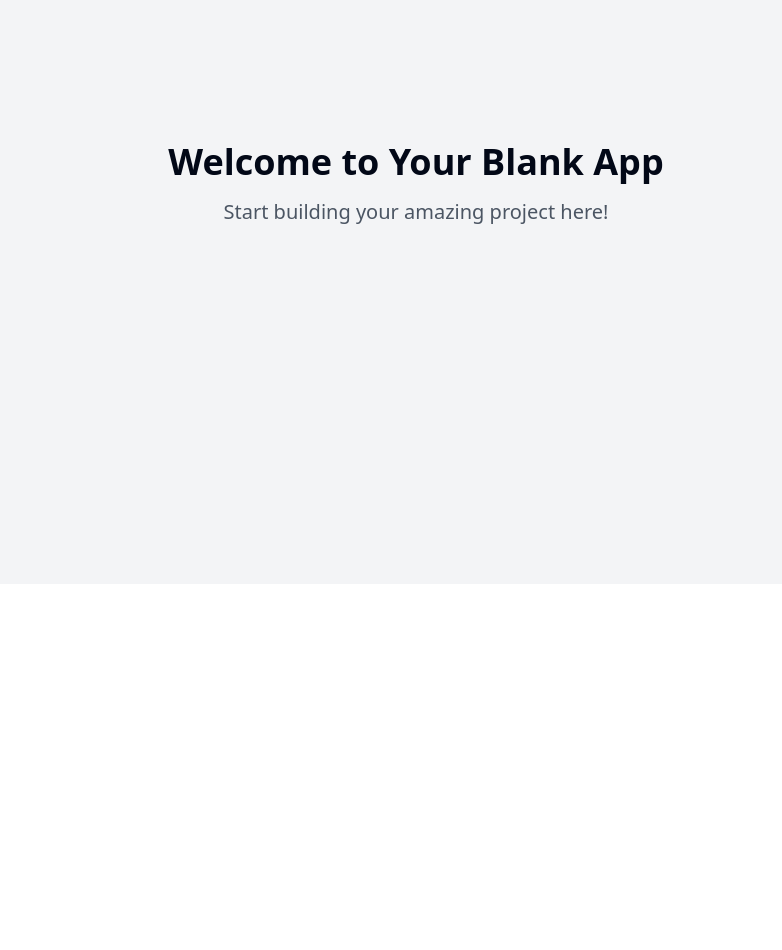
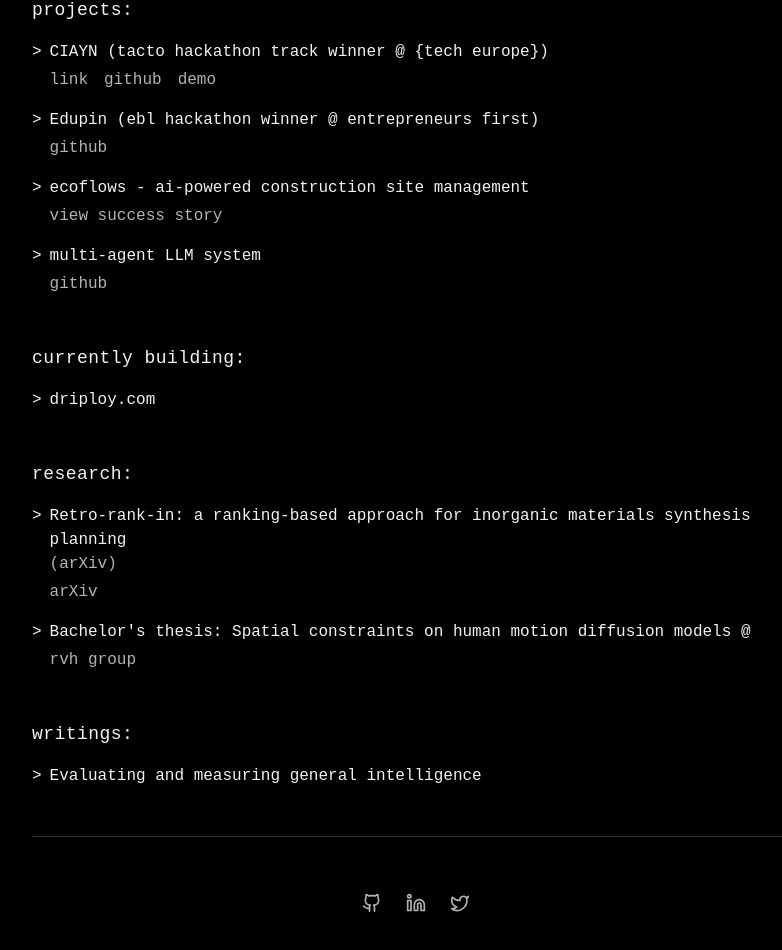
Before and after one commit to ahmetsenturk/ahmetsenturk.github.io, a React (Vite) app: page / in a window 1280 px wide. Shown: the part 216-1166 px from the top of the page, without its empty margins (224-1006 px from the left). Before the commit the page ends 800 px from the top, so only its background shows below. Built offline with nearby package versions, Linux system fonts and the light colour scheme.

Commit message:
Create personal portfolio page

```diff
--- a/src/App.tsx
+++ b/src/App.tsx
@@ -1,3 +1,4 @@
+
 import { Toaster } from "@/components/ui/toaster";
 import { Toaster as Sonner } from "@/components/ui/sonner";
 import { TooltipProvider } from "@/components/ui/tooltip";
--- /dev/null
+++ b/src/components/ProjectItem.tsx
@@ -0,0 +1,44 @@
+
+import React from 'react';
+
+interface Link {
+  label: string;
+  url: string;
+}
+
+interface ProjectItemProps {
+  title: string;
+  description?: string;
+  links?: Link[];
+}
+
+const ProjectItem: React.FC<ProjectItemProps> = ({ title, description, links }) => {
+  return (
+    <div className="mb-4">
+      <div className="flex items-start">
+        <span className="text-primary mr-2">&gt;</span>
+        <div>
+          <p className="text-primary font-medium">{title}</p>
+          {description && <p className="text-muted-foreground">{description}</p>}
+          {links && links.length > 0 && (
+            <div className="mt-1 space-x-4">
+              {links.map((link, index) => (
+                <a
+                  key={index}
+                  href={link.url}
+                  target="_blank"
+                  rel="noopener noreferrer"
+                  className="text-muted-foreground hover:text-primary transition-colors"
+                >
+                  {link.label}
+                </a>
+              ))}
+            </div>
+          )}
+        </div>
+      </div>
+    </div>
+  );
+};
+
+export default ProjectItem;
--- /dev/null
+++ b/src/components/SectionTitle.tsx
@@ -0,0 +1,16 @@
+
+import React from 'react';
+
+interface SectionTitleProps {
+  title: string;
+}
+
+const SectionTitle: React.FC<SectionTitleProps> = ({ title }) => {
+  return (
+    <div className="mb-4">
+      <h2 className="text-foreground font-mono text-lg tracking-wide">{title}:</h2>
+    </div>
+  );
+};
+
+export default SectionTitle;
--- /dev/null
+++ b/src/components/SocialLinks.tsx
@@ -0,0 +1,39 @@
+
+import React from 'react';
+import { Github, Linkedin, Twitter } from 'lucide-react';
+
+const SocialLinks: React.FC = () => {
+  return (
+    <div className="flex items-center justify-center space-x-6 pt-6">
+      <a
+        href="https://github.com"
+        target="_blank"
+        rel="noopener noreferrer"
+        className="text-muted-foreground hover:text-primary transition-colors"
+        aria-label="GitHub"
+      >
+        <Github size={20} />
+      </a>
+      <a
+        href="https://linkedin.com"
+        target="_blank"
+        rel="noopener noreferrer"
+        className="text-muted-foreground hover:text-primary transition-colors"
+        aria-label="LinkedIn"
+      >
+        <Linkedin size={20} />
+      </a>
+      <a
+        href="https://twitter.com"
+        target="_blank"
+        rel="noopener noreferrer"
+        className="text-muted-foreground hover:text-primary transition-colors"
+        aria-label="Twitter"
+      >
+        <Twitter size={20} />
+      </a>
+    </div>
+  );
+};
+
+export default SocialLinks;
--- a/src/index.css
+++ b/src/index.css
@@ -1,101 +1,49 @@
+
 @tailwind base;
 @tailwind components;
 @tailwind utilities;
 
+@import url('https://fonts.googleapis.com/css2?family=JetBrains+Mono:wght@400;500;600;700&display=swap');
+
 @layer base {
   :root {
-    --background: 0 0% 100%;
-    --foreground: 222.2 84% 4.9%;
+    --background: 0 0% 0%;
+    --foreground: 0 0% 95%;
 
-    --card: 0 0% 100%;
-    --card-foreground: 222.2 84% 4.9%;
+    --card: 0 0% 3%;
+    --card-foreground: 0 0% 95%;
 
-    --popover: 0 0% 100%;
-    --popover-foreground: 222.2 84% 4.9%;
+    --popover: 0 0% 3%;
+    --popover-foreground: 0 0% 95%;
 
-    --primary: 222.2 47.4% 11.2%;
-    --primary-foreground: 210 40% 98%;
+    --primary: 0 0% 95%;
+    --primary-foreground: 0 0% 0%;
 
-    --secondary: 210 40% 96.1%;
-    --secondary-foreground: 222.2 47.4% 11.2%;
+    --secondary: 0 0% 10%;
+    --secondary-foreground: 0 0% 95%;
 
-    --muted: 210 40% 96.1%;
-    --muted-foreground: 215.4 16.3% 46.9%;
+    --muted: 0 0% 20%;
+    --muted-foreground: 0 0% 70%;
 
-    --accent: 210 40% 96.1%;
-    --accent-foreground: 222.2 47.4% 11.2%;
+    --accent: 0 0% 15%;
+    --accent-foreground: 0 0% 95%;
 
     --destructive: 0 84.2% 60.2%;
-    --destructive-foreground: 210 40% 98%;
+    --destructive-foreground: 0 0% 95%;
 
-    --border: 214.3 31.8% 91.4%;
-    --input: 214.3 31.8% 91.4%;
-    --ring: 222.2 84% 4.9%;
+    --border: 0 0% 15%;
+    --input: 0 0% 15%;
+    --ring: 0 0% 50%;
 
     --radius: 0.5rem;
-
-    --sidebar-background: 0 0% 98%;
-
-    --sidebar-foreground: 240 5.3% 26.1%;
-
-    --sidebar-primary: 240 5.9% 10%;
-
-    --sidebar-primary-foreground: 0 0% 98%;
-
-    --sidebar-accent: 240 4.8% 95.9%;
-
-    --sidebar-accent-foreground: 240 5.9% 10%;
-
-    --sidebar-border: 220 13% 91%;
-
-    --sidebar-ring: 217.2 91.2% 59.8%;
-  }
-
-  .dark {
-    --background: 222.2 84% 4.9%;
-    --foreground: 210 40% 98%;
-
-    --card: 222.2 84% 4.9%;
-    --card-foreground: 210 40% 98%;
-
-    --popover: 222.2 84% 4.9%;
-    --popover-foreground: 210 40% 98%;
-
-    --primary: 210 40% 98%;
-    --primary-foreground: 222.2 47.4% 11.2%;
-
-    --secondary: 217.2 32.6% 17.5%;
-    --secondary-foreground: 210 40% 98%;
-
-    --muted: 217.2 32.6% 17.5%;
-    --muted-foreground: 215 20.2% 65.1%;
-
-    --accent: 217.2 32.6% 17.5%;
-    --accent-foreground: 210 40% 98%;
-
-    --destructive: 0 62.8% 30.6%;
-    --destructive-foreground: 210 40% 98%;
-
-    --border: 217.2 32.6% 17.5%;
-    --input: 217.2 32.6% 17.5%;
-    --ring: 212.7 26.8% 83.9%;
-    --sidebar-background: 240 5.9% 10%;
-    --sidebar-foreground: 240 4.8% 95.9%;
-    --sidebar-primary: 224.3 76.3% 48%;
-    --sidebar-primary-foreground: 0 0% 100%;
-    --sidebar-accent: 240 3.7% 15.9%;
-    --sidebar-accent-foreground: 240 4.8% 95.9%;
-    --sidebar-border: 240 3.7% 15.9%;
-    --sidebar-ring: 217.2 91.2% 59.8%;
-  }
-}
-
-@layer base {
-  * {
-    @apply border-border;
   }
 
   body {
     @apply bg-background text-foreground;
+    font-family: 'JetBrains Mono', monospace;
+  }
+
+  ::selection {
+    @apply bg-muted text-foreground;
   }
 }
--- a/src/pages/Index.tsx
+++ b/src/pages/Index.tsx
@@ -1,11 +1,95 @@
-// Update this page (the content is just a fallback if you fail to update the page)
+
+import React from 'react';
+import SectionTitle from '@/components/SectionTitle';
+import ProjectItem from '@/components/ProjectItem';
+import SocialLinks from '@/components/SocialLinks';
 
 const Index = () => {
   return (
-    <div className="min-h-screen flex items-center justify-center bg-gray-100">
-      <div className="text-center">
-        <h1 className="text-4xl font-bold mb-4">Welcome to Your Blank App</h1>
-        <p className="text-xl text-gray-600">Start building your amazing project here!</p>
+    <div className="min-h-screen bg-background text-foreground font-mono p-4 md:p-0">
+      <div className="max-w-3xl mx-auto py-16 md:py-24">
+        {/* Header */}
+        <div className="mb-12">
+          <h1 className="text-2xl md:text-3xl font-bold mb-2">hi, i'm janik|</h1>
+          <p className="text-muted-foreground">
+            cs grad student @ <a href="https://tum.de" className="hover:text-primary transition-colors">tum</a> |
+            member @ <a href="https://tum.ai" className="hover:text-primary transition-colors">tum.ai</a> |
+            ex-content creator @ <a href="https://youtube.com" className="hover:text-primary transition-colors">youtube</a>
+          </p>
+        </div>
+
+        {/* Projects Section */}
+        <div className="mb-12">
+          <SectionTitle title="projects" />
+
+          <ProjectItem
+            title="CIAYN (tacto hackathon track winner @ {tech europe})"
+            links={[
+              { label: "link", url: "#" },
+              { label: "github", url: "https://github.com" },
+              { label: "demo", url: "#" }
+            ]}
+          />
+
+          <ProjectItem
+            title="Edupin (ebl hackathon winner @ entrepreneurs first)"
+            links={[
+              { label: "github", url: "https://github.com" }
+            ]}
+          />
+
+          <ProjectItem
+            title="ecoflows - ai-powered construction site management"
+            links={[
+              { label: "view success story", url: "#" }
+            ]}
+          />
+
+          <ProjectItem
+            title="multi-agent LLM system"
+            links={[
+              { label: "github", url: "https://github.com" }
+            ]}
+          />
+        </div>
+
+        {/* Currently Building Section */}
+        <div className="mb-12">
+          <SectionTitle title="currently building" />
+          <ProjectItem title="driploy.com" />
+        </div>
+
+        {/* Research Section */}
+        <div className="mb-12">
+          <SectionTitle title="research" />
+
+          <ProjectItem
+            title="Retro-rank-in: a ranking-based approach for inorganic materials synthesis planning"
+            description="(arXiv)"
+            links={[
+              { label: "arXiv", url: "https://arxiv.org" }
+            ]}
+          />
+
+          <ProjectItem
+            title="Bachelor's thesis: Spatial constraints on human motion diffusion models @"
+            links={[
+              { label: "rvh group", url: "#" }
+            ]}
+          />
+        </div>
+
+        {/* Writings Section */}
+        <div className="mb-12">
+          <SectionTitle title="writings" />
+          <ProjectItem title="Evaluating and measuring general intelligence" />
+        </div>
+
+        {/* Divider */}
+        <div className="border-t border-muted my-8"></div>
+
+        {/* Social Links */}
+        <SocialLinks />
       </div>
     </div>
   );
--- a/tailwind.config.ts
+++ b/tailwind.config.ts
@@ -1,3 +1,4 @@
+
 import type { Config } from "tailwindcss";
 
 export default {
@@ -18,6 +19,9 @@ export default {
 			}
 		},
 		extend: {
+			fontFamily: {
+				mono: ['JetBrains Mono', 'monospace'],
+			},
 			colors: {
 				border: 'hsl(var(--border))',
 				input: 'hsl(var(--input))',
@@ -52,16 +56,6 @@ export default {
 					DEFAULT: 'hsl(var(--card))',
 					foreground: 'hsl(var(--card-foreground))'
 				},
-				sidebar: {
-					DEFAULT: 'hsl(var(--sidebar-background))',
-					foreground: 'hsl(var(--sidebar-foreground))',
-					primary: 'hsl(var(--sidebar-primary))',
-					'primary-foreground': 'hsl(var(--sidebar-primary-foreground))',
-					accent: 'hsl(var(--sidebar-accent))',
-					'accent-foreground': 'hsl(var(--sidebar-accent-foreground))',
-					border: 'hsl(var(--sidebar-border))',
-					ring: 'hsl(var(--sidebar-ring))'
-				}
 			},
 			borderRadius: {
 				lg: 'var(--radius)',
@@ -70,20 +64,12 @@ export default {
 			},
 			keyframes: {
 				'accordion-down': {
-					from: {
-						height: '0'
-					},
-					to: {
-						height: 'var(--radix-accordion-content-height)'
-					}
+					from: { height: '0' },
+					to: { height: 'var(--radix-accordion-content-height)' }
 				},
 				'accordion-up': {
-					from: {
-						height: 'var(--radix-accordion-content-height)'
-					},
-					to: {
-						height: '0'
-					}
+					from: { height: 'var(--radix-accordion-content-height)' },
+					to: { height: '0' }
 				}
 			},
 			animation: {
```
